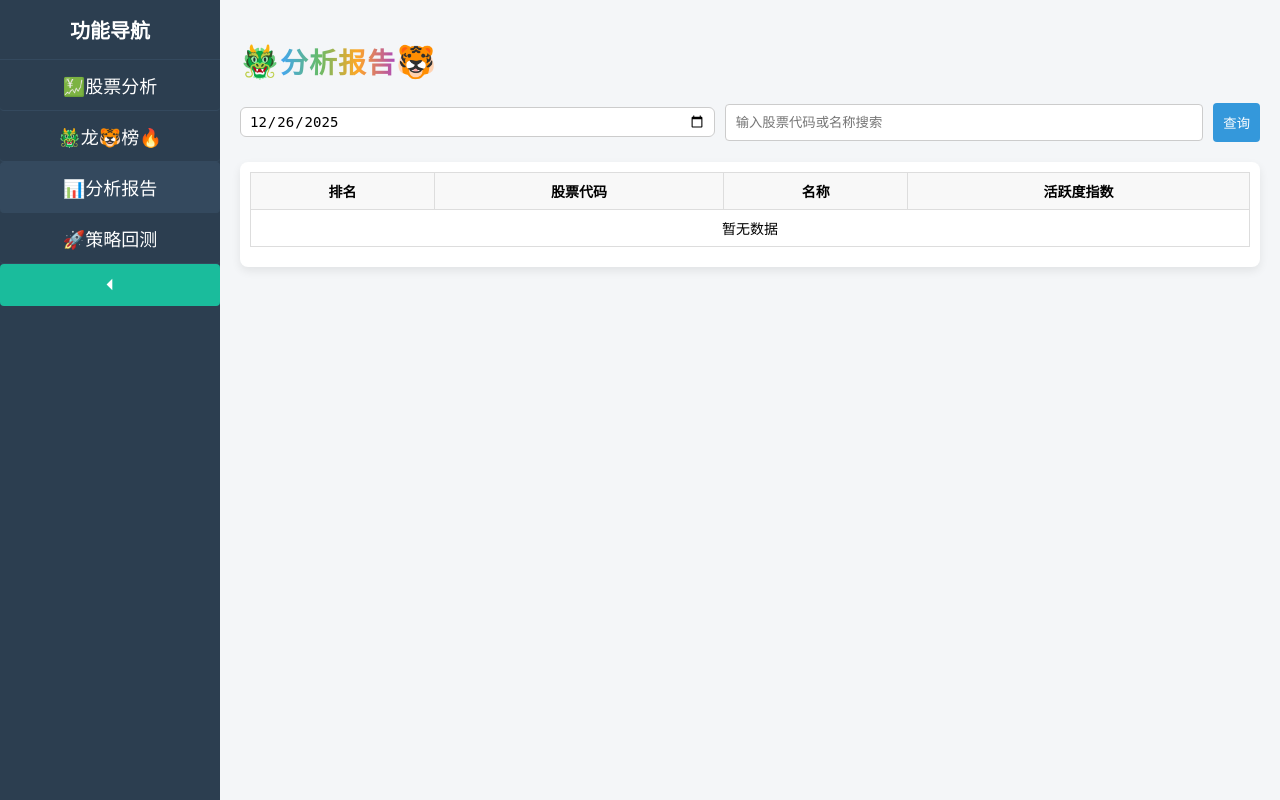
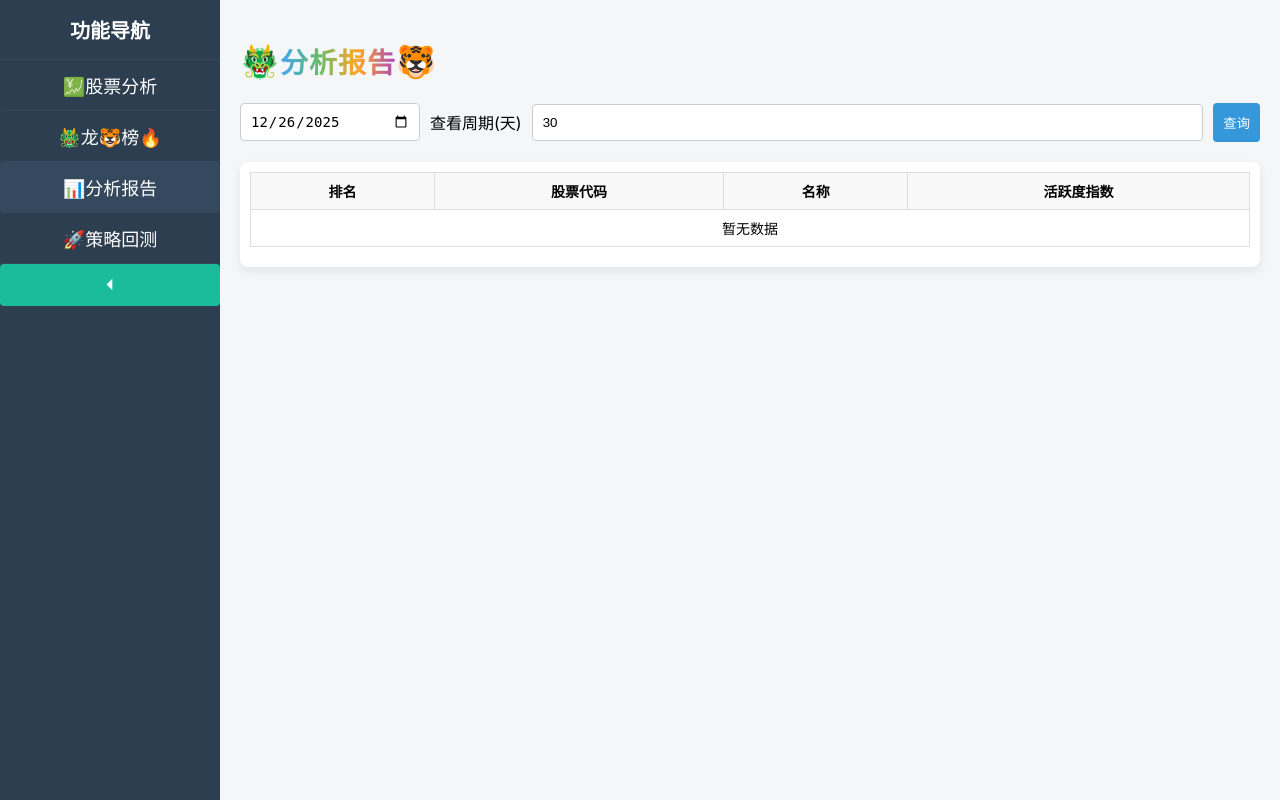
Before and after one commit to btbujiangjun/abcquant, a FastAPI app: page /report in a window 1280 px wide. Run offline with FastAPI, Linux system fonts and the light colour scheme; data that the repository does not hold is empty; parts of the project's set-up code (start-up, migrations or seed data) failed here and were passed over.

Commit message:
update UI

```diff
--- a/quant/strategy.py
+++ b/quant/strategy.py
@@ -545,7 +545,7 @@ if __name__ == "__main__":
         "INTC"
     ]
     symbols, update = CRITICAL_STOCKS_US, False
-    symbols = ['APP']
+    symbols = ['VNM']
     update = False
     helper = StrategyHelper(ModelScopeClinet(), QuantDB())
     #helper.analysis("MSTX", "2025-10-30", update=False)
--- a/static/dragon.js
+++ b/static/dragon.js
@@ -8,6 +8,7 @@ document.addEventListener('DOMContentLoaded',()=>{
     document.getElementById("datePicker").value = yesterday.toISOString().slice(0, 10);
     loadDragon();
 });
+document.getElementById("datePicker").addEventListener('change', loadDragon);
 function updateDateLabels(date) {
   ["Gainers","Losers","TopReport","BottomReport",].forEach(id=>{
     document.getElementById("date"+id).textContent = date;
--- a/static/report.js
+++ b/static/report.js
@@ -5,9 +5,10 @@ document.addEventListener('DOMContentLoaded',()=>{
     document.getElementById("datePicker").value = now.toISOString().slice(0, 10);
     load_report();
 });
+document.getElementById("datePicker").addEventListener('change', load_report);
 async function load_report() {
   const date = document.getElementById("datePicker").value;
-  const interval = 30
+  const interval = document.getElementById("report_interval").value
   const resp = await fetch(`/api/report?date=${date}&interval=${interval}`);
   const data = await resp.json();
   render("report_table", data.data);
--- a/static/stock.js
+++ b/static/stock.js
@@ -124,7 +124,6 @@ async function loadStockInfo(symbol){
     if(!response.ok) return;
     const info=await response.json();
     const detailDiv=document.getElementById('stockInfoDetail');
-    //detailDiv.innerHTML=`<b>${info.symbol}</b> - ${info.name}<br>行业: <b>${info.industry||'未知'}</b> | 市值:<b>${formatMarketCap(info.market_cap)}</b><br>info: ${info.info||'-'}`;
     detailDiv.innerHTML = formatJson(info)
     const summaryDiv=document.getElementById('stockInfoSummary');
     summaryDiv.onclick=()=>{if(detailDiv.style.display==='none'){detailDiv.style.display='block'; summaryDiv.innerText='点击收起股票基本信息';} else {detailDiv.style.display='none'; summaryDiv.innerText='点击查看股票基本信息';}};
--- a/static/style.css
+++ b/static/style.css
@@ -10,7 +10,7 @@ body { margin:0; font-family:-apple-system,BlinkMacSystemFont,'Segoe UI',Roboto,
 .tab-content { display:none; }
 .tab-content.active { display:block; }
 .toolbar { display:flex; gap:10px; align-items: center; margin-bottom:20px; flex-wrap:wrap; }
-.toolbar input[type="date"] { padding: 5px 8px; border: 1px solid #ccc; border-radius: 6px; font-size: 14px;}
+.toolbar input[type="date"] {width: 100%; min-width: 140px; max-width: 180px; padding: 9px; border: 1px solid #ccc; border-radius: 4px; font-size: 14px; box-sizing: border-box;}
 input,select,button { padding:10px; border:1px solid #ccc; border-radius:4px; }
 input { flex:1; min-width:120px; }
 button { background-color:#3498db; color:white; border:none; cursor:pointer; }
--- a/templates/report.html
+++ b/templates/report.html
@@ -40,7 +40,8 @@
 
 <div class="toolbar">
   <input type="date" id="datePicker">
-  <input type="text" id="dragonSearch" placeholder="输入股票代码或名称搜索">
+  <label>查看周期(天)</label>
+  <input type="number" id="report_interval" min="1" max="900" step="1" value=30>
   <button onclick="load_report()">查询</button>
 </div>
 <div class="section-grid">
--- a/templates/stock.html
+++ b/templates/stock.html
@@ -3,6 +3,7 @@
 <script src="https://unpkg.com/lightweight-charts@4.1.1/dist/lightweight-charts.standalone.production.js"></script>
 <script src="https://cdn.jsdelivr.net/npm/marked/marked.min.js"></script>
 <style>
+    /*for stock info json data*/
     pre {
         background-color: #2d2d2d;
         color: white;
@@ -18,6 +19,7 @@
 </style>
     <h1>🚀<span class="gradient-h1-title">基于LLM的股票K线分析系统</span>💰</h1>
     <div class="toolbar">
+      <label>选择股票</label>
       <select id="stockSelector"></select>
       <input type="text" id="stockSearch" placeholder="输入股票代码或名称搜索">
       <label for="startDate">起始日期</label>
```
